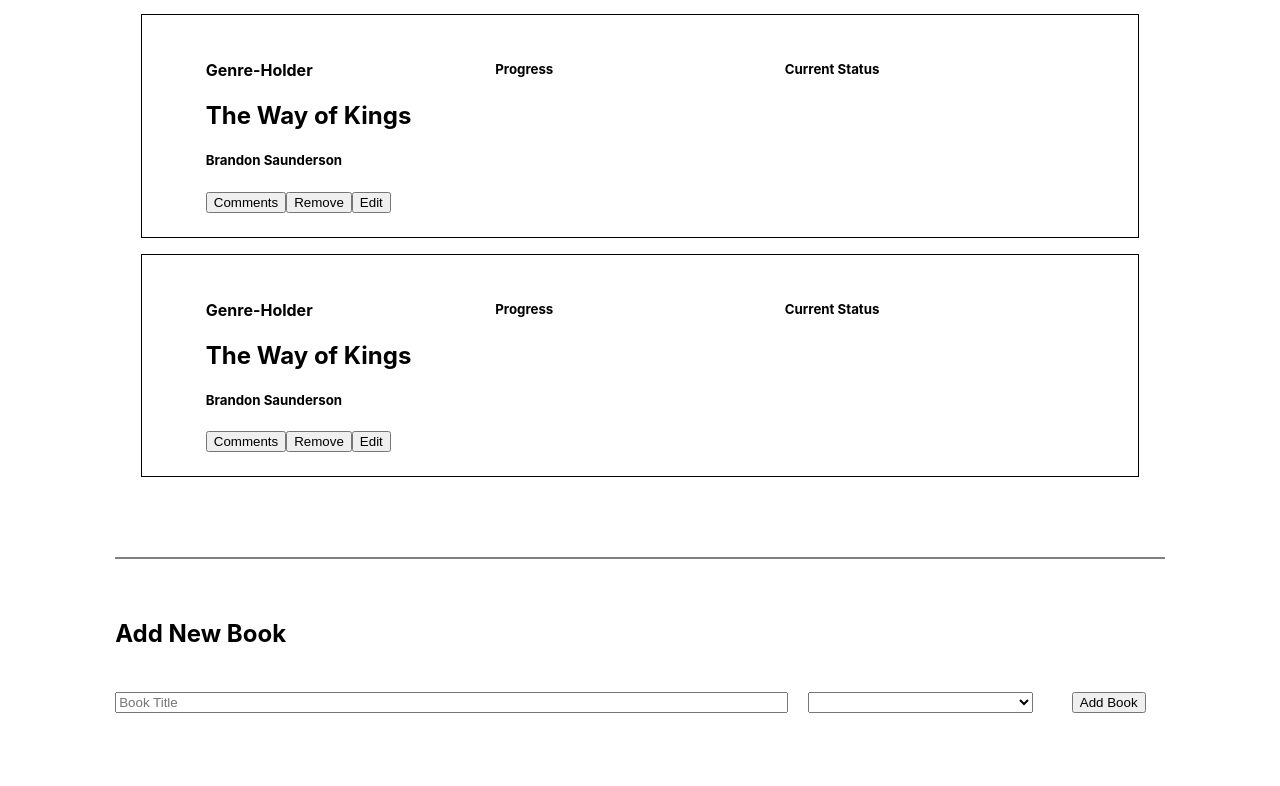
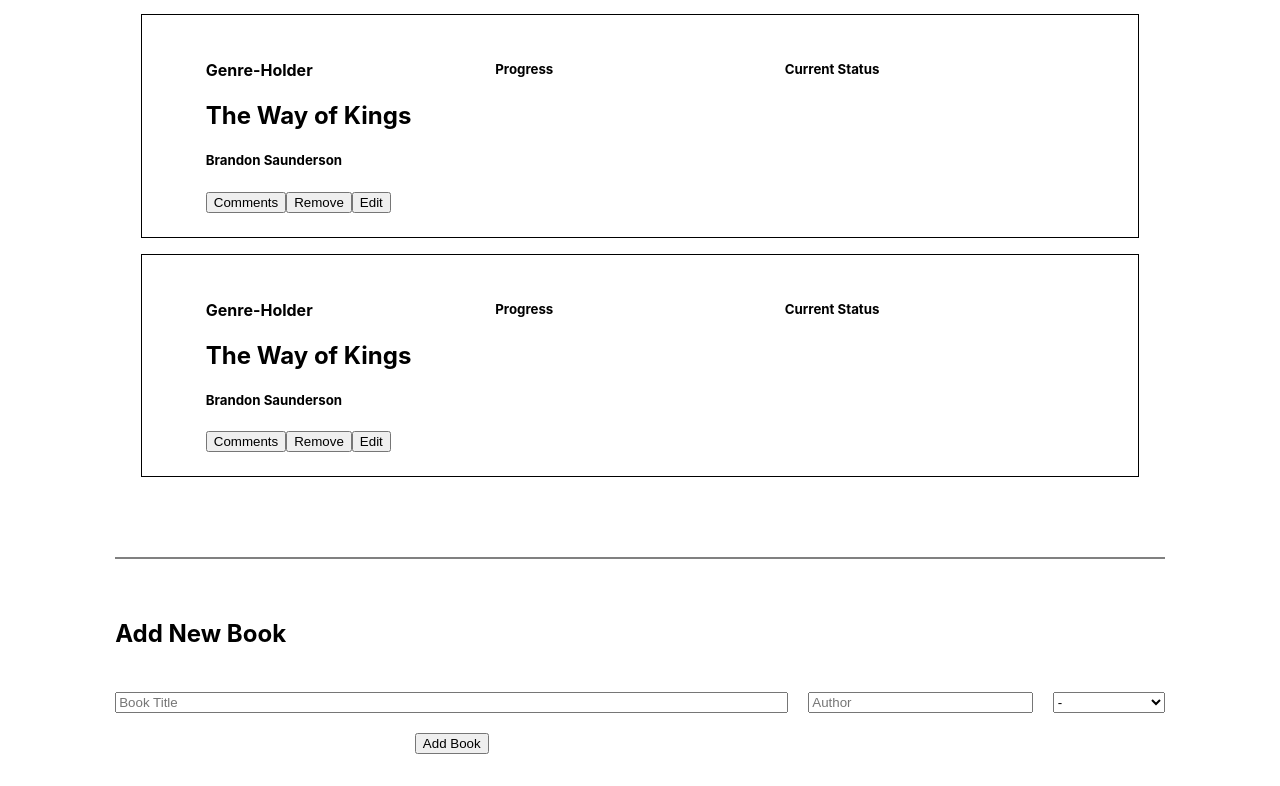
Before and after one commit to Haywayaheadshot/book-keeper, a React (Create React App) app: page /books in a window 1280 px wide. Shown: the part 344-1130 px from the top of the page. Before the commit the page ends 1089 px from the top, so only its background shows below. Built offline with nearby package versions, Linux system fonts and the light colour scheme.

Commit message:
Add options to select tag and user-input class to inputs

```diff
--- a/src/components/dep/AddNewBook.js
+++ b/src/components/dep/AddNewBook.js
@@ -10,9 +10,18 @@ function AddNewBook() {
           <input
             placeholder="Book Title"
             type="text"
+            className="user-inputs"
           />
-          <select htmlFor="Category">
-            Category
+          <input
+            placeholder="Author"
+            type="text"
+            className="user-inputs"
+          />
+          <select placeholder="Category">
+            <option>-</option>
+            <option>Suspense</option>
+            <option>Action</option>
+            <option>Romance</option>
           </select>
           <button className="add-books" type="button">Add Book</button>
         </form>
```
